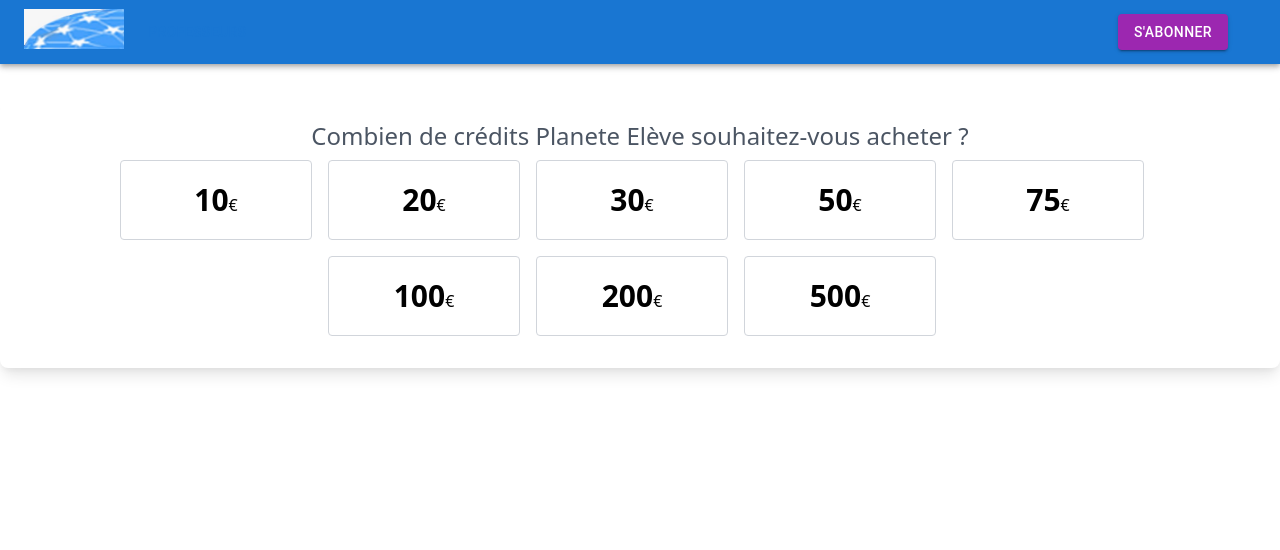
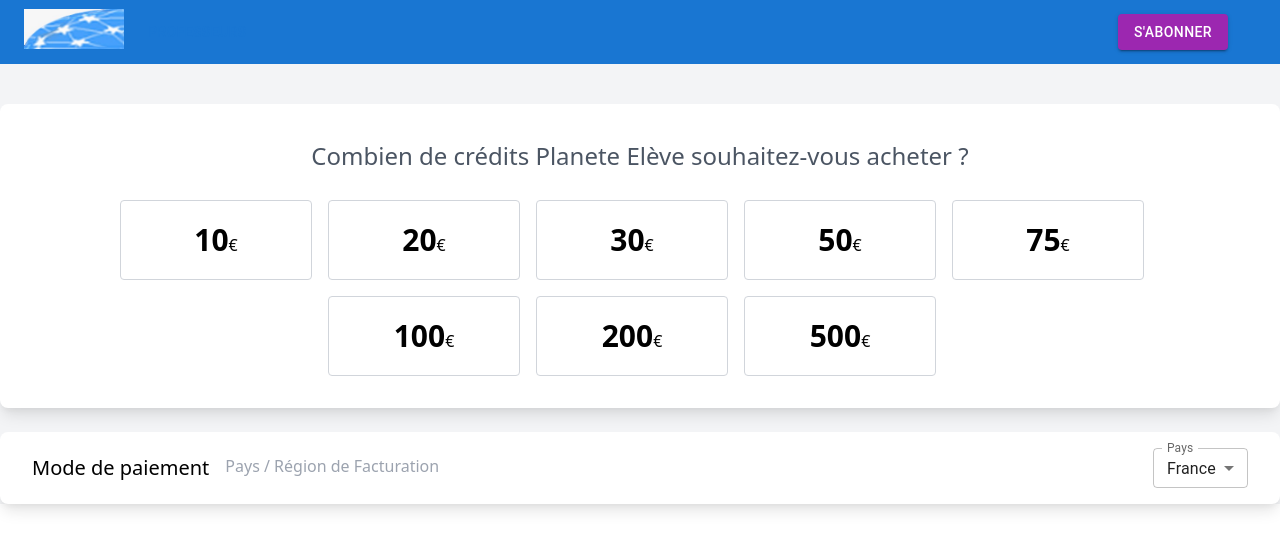
Before and after one commit to ady642/teacher-time-client, a Next.js app: page /payment in a window 1280 px wide. Shown: the top 550 px of the page. Built offline with nearby package versions, Linux system fonts and the light colour scheme; some icons are missing.

Commit message:
add payment method card

```diff
--- /dev/null
+++ b/src/common/components/Cards/TailwindCard.tsx
@@ -0,0 +1,14 @@
+import {FunctionComponent, ReactNode} from "react";
+
+interface TailwindCardProps {
+    children: ReactNode
+    className ?: string
+}
+
+const TailwindCard: FunctionComponent<TailwindCardProps> = ({children, className = ''}) => {
+    return <div className={`${className} py-4 px-8 flex flex-col items-center bg-white shadow-lg rounded-lg`}>
+        {children}
+    </div>
+}
+
+export default TailwindCard
--- a/src/common/components/Selects/Select.tsx
+++ b/src/common/components/Selects/Select.tsx
@@ -4,21 +4,21 @@
 interface SelectProps {
     value: any
     handleChange: Function
+    label: string
+    items: Array<{value: any, label: string}>
 }
 
-const PESelect: FunctionComponent<SelectProps> = ({ value, handleChange}) => {
+const PESelect: FunctionComponent<SelectProps> = ({ value, handleChange, label, items}) => {
     return <FormControl variant="outlined" size={'small'}>
-            <InputLabel id="matiere-label">Matière</InputLabel>
+            <InputLabel id={label}>{label}</InputLabel>
             <Select
-                labelId="matiere-label"
+                labelId={label}
                 value={value}
                 onChange={() => handleChange()}
-                label="Matière"
+                label={label}
                 margin="dense"
             >
-                <MenuItem value={'Espagnol'}>Espagnol</MenuItem>
-                <MenuItem value={'Maths'}>Maths</MenuItem>
-                <MenuItem value={'SVT'}>SVT</MenuItem>
+                {items.map((item: any) => <MenuItem value={item.value}>{item.label}</MenuItem>)}
             </Select>
         </FormControl>
 }
--- a/src/modules/Home/components/TeacherFilters.tsx
+++ b/src/modules/Home/components/TeacherFilters.tsx
@@ -15,17 +15,33 @@
         setFilters(newFilters)
     }
 
+    const matiereItems = [{
+        value: 'Maths',
+        label: 'Maths'
+    }, {
+        value: 'Espagnol',
+        label: 'Espagnol'
+    }, {
+        value: 'SVT',
+        label: 'SVT'
+    }]
+
     return <div className={'flex flex-col p-8'}>
         <div className={'flex'}>
             <h1 className={'flex items-center text-2xl'}>Trouver un professeur</h1>
             <div className="relative ml-6">
                 <input type="search" className="bg-purple-white shadow rounded border-0 p-3"
-                       placeholder="Search by name..."/>
+                       placeholder="Nom, matière..."/>
                 <SearchIcon className="absolute" style={{right: 10, top: 12}}/>
             </div>
         </div>
         <div className={'mt-4 flex'}>
-            <PESelect value={filters.matiere} handleChange={handleChangeMatiere}/>
+            <PESelect
+                value={filters.matiere}
+                handleChange={handleChangeMatiere}
+                label={'Matière'}
+                items={matiereItems}
+            />
         </div>
     </div>
 }
--- /dev/null
+++ b/src/modules/Payment/components/PaymentMethodCard.tsx
@@ -0,0 +1,29 @@
+import {FunctionComponent} from "react";
+import TailwindCard from "@/common/components/Cards/TailwindCard";
+import Select from "@/common/components/Selects/Select";
+
+interface PaymentMethodCardProps {
+    handleCountryChange?: Function
+}
+
+const PaymentMethodCard: FunctionComponent<PaymentMethodCardProps> = ({ handleCountryChange = () => {} }) => {
+    const countriesItems = [{
+        value: 'France',
+        label: 'France'
+    }, {
+        value: 'Spain',
+        label: 'Spain'
+    }]
+
+    return <TailwindCard className={'mt-6'}>
+        <div className={'flex w-full justify-between items-center'}>
+            <div className={'flex'}>
+                <h1 className={'text-black text-xl'}>Mode de paiement</h1>
+                <span className={'text-gray-400 ml-4'}>Pays / Région de Facturation</span>
+            </div>
+            <Select value={'France'} handleChange={handleCountryChange} items={countriesItems} label={'Pays'} />
+        </div>
+    </TailwindCard>
+}
+
+export default PaymentMethodCard
--- a/src/pages/payment.tsx
+++ b/src/pages/payment.tsx
@@ -2,14 +2,17 @@
 import PageWithLayoutType from "@/common/types/pageWithLayout";
 import DefaultLayout from "@/common/layouts/DefaultLayout";
 import CreditList from "@/modules/Payment/components/CreditList";
+import TailwindCard from "@/common/components/Cards/TailwindCard";
+import PaymentMethodCard from "@/modules/Payment/components/PaymentMethodCard";
 
 const Payment: FunctionComponent = () => {
-    return <div className={'flex justify-center'}>
+    return <div className={'flex justify-center bg-gray-100 h-full'}>
         <div className="flex flex-col mt-10">
-            <div className="py-4 px-8 flex flex-col items-center bg-white shadow-lg rounded-lg">
-                <h1 className={"text-gray-600 text-2xl"}>Combien de crédits Planete Elève souhaitez-vous acheter ?</h1>
+            <TailwindCard>
+                <h1 className={"text-gray-600 text-2xl my-5"}>Combien de crédits Planete Elève souhaitez-vous acheter ?</h1>
                 <CreditList/>
-            </div>
+            </TailwindCard>
+            <PaymentMethodCard />
         </div>
     </div>
 }
```
